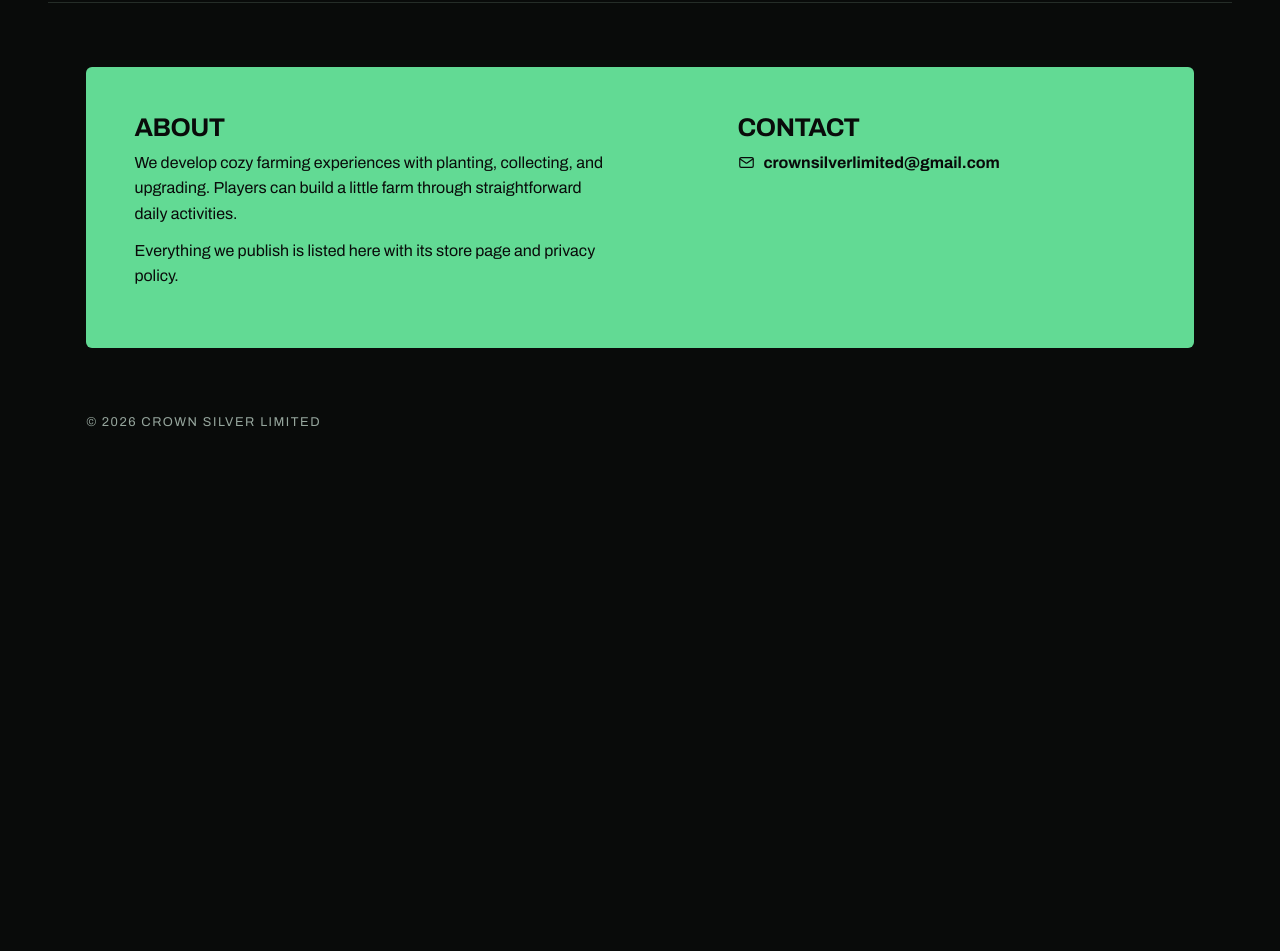
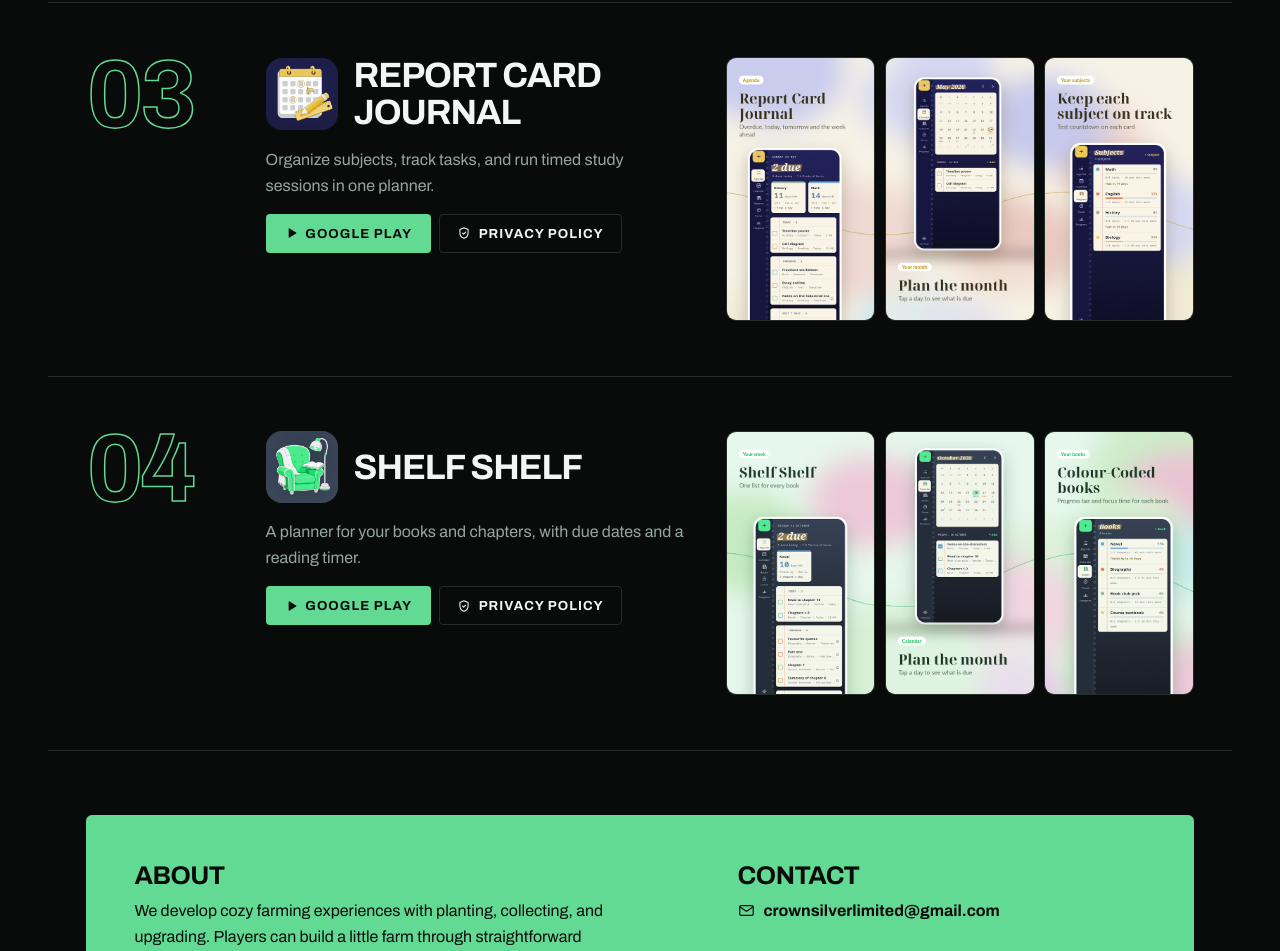
Before and after one commit to crownsilverlimited-sudo/crownsilverlimited-sudo.github.io, a plain HTML site: page index.html in a window 1280 px wide. Shown: the part 1268-2219 px from the top of the page. Before the commit the page ends 1701 px from the top, so only its background shows below. Drawn offline with Linux system fonts and the light colour scheme.

Commit message:
site: crownsilverlimited.cfd

```diff
--- a/index.html
+++ b/index.html
@@ -102,6 +102,24 @@ footer { padding-bottom: 2.4rem; color: var(--muted); font-size: .8rem; letter-s
     </div>
     <div class="trio"><img src="/shots/quiet-daybook_1.png" alt="Quiet Daybook screenshot 1" loading="lazy" decoding="async"><img src="/shots/quiet-daybook_2.png" alt="Quiet Daybook screenshot 2" loading="lazy" decoding="async"><img src="/shots/quiet-daybook_3.png" alt="Quiet Daybook screenshot 3" loading="lazy" decoding="async"></div>
   </article>
+  <article class="band in">
+    <div class="num" aria-hidden="true">03</div>
+    <div class="txt">
+      <div class="who"><img class="icon" src="/icons/report-card-journal.png" alt="" width="72" height="72" loading="lazy"><h2>Report Card Journal</h2></div>
+      <p class="short">Organize subjects, track tasks, and run timed study sessions in one planner.</p>
+      <p class="actions"><a class="btn btn-play" href="https://play.google.com/store/apps/details?id=net.reportcardbook"><svg viewBox="0 0 24 24" fill="currentColor" aria-hidden="true"><path d="M8 5.14v13.72a1 1 0 0 0 1.5.86l11.14-6.86a1 1 0 0 0 0-1.72L9.5 4.28A1 1 0 0 0 8 5.14Z"/></svg>Google Play</a><a class="btn btn-ghost" href="/report-card-journal/"><svg viewBox="0 0 24 24" fill="none" stroke="currentColor" stroke-width="1.8" stroke-linecap="round" stroke-linejoin="round" aria-hidden="true"><path d="M12 3l7 3v5.5c0 4.3-2.9 8.3-7 9.5-4.1-1.2-7-5.2-7-9.5V6l7-3Z"/><path d="M9.5 12.2l1.9 1.9 3.5-3.7"/></svg>Privacy policy</a></p>
+    </div>
+    <div class="trio"><img src="/shots/report-card-journal_1.png" alt="Report Card Journal screenshot 1" loading="lazy" decoding="async"><img src="/shots/report-card-journal_2.png" alt="Report Card Journal screenshot 2" loading="lazy" decoding="async"><img src="/shots/report-card-journal_3.png" alt="Report Card Journal screenshot 3" loading="lazy" decoding="async"></div>
+  </article>
+  <article class="band in">
+    <div class="num" aria-hidden="true">04</div>
+    <div class="txt">
+      <div class="who"><img class="icon" src="/icons/shelf-shelf.png" alt="" width="72" height="72" loading="lazy"><h2>Shelf Shelf</h2></div>
+      <p class="short">A planner for your books and chapters, with due dates and a reading timer.</p>
+      <p class="actions"><a class="btn btn-play" href="https://play.google.com/store/apps/details?id=net.shelfshelfdesk"><svg viewBox="0 0 24 24" fill="currentColor" aria-hidden="true"><path d="M8 5.14v13.72a1 1 0 0 0 1.5.86l11.14-6.86a1 1 0 0 0 0-1.72L9.5 4.28A1 1 0 0 0 8 5.14Z"/></svg>Google Play</a><a class="btn btn-ghost" href="/shelf-shelf/"><svg viewBox="0 0 24 24" fill="none" stroke="currentColor" stroke-width="1.8" stroke-linecap="round" stroke-linejoin="round" aria-hidden="true"><path d="M12 3l7 3v5.5c0 4.3-2.9 8.3-7 9.5-4.1-1.2-7-5.2-7-9.5V6l7-3Z"/><path d="M9.5 12.2l1.9 1.9 3.5-3.7"/></svg>Privacy policy</a></p>
+    </div>
+    <div class="trio"><img src="/shots/shelf-shelf_1.png" alt="Shelf Shelf screenshot 1" loading="lazy" decoding="async"><img src="/shots/shelf-shelf_2.png" alt="Shelf Shelf screenshot 2" loading="lazy" decoding="async"><img src="/shots/shelf-shelf_3.png" alt="Shelf Shelf screenshot 3" loading="lazy" decoding="async"></div>
+  </article>
   <section id="about" class="in"><div class="block">
     <div><h2>About</h2><p>We develop cozy farming experiences with planting, collecting, and upgrading. Players can build a little farm through straightforward daily activities.</p><p>Everything we publish is listed here with its store page and privacy policy.</p></div>
     <div><h2>Contact</h2><div class="reach">
```
Also changed, not shown: icons/report-card-journal.png (added), icons/shelf-shelf.png (added), shots/report-card-journal_1.png (added), shots/report-card-journal_2.png (added), shots/report-card-journal_3.png (added), shots/report-card-journal_4.png (added), shots/shelf-shelf_1.png (added), shots/shelf-shelf_2.png (added), shots/shelf-shelf_3.png (added), shots/shelf-shelf_4.png (added).
